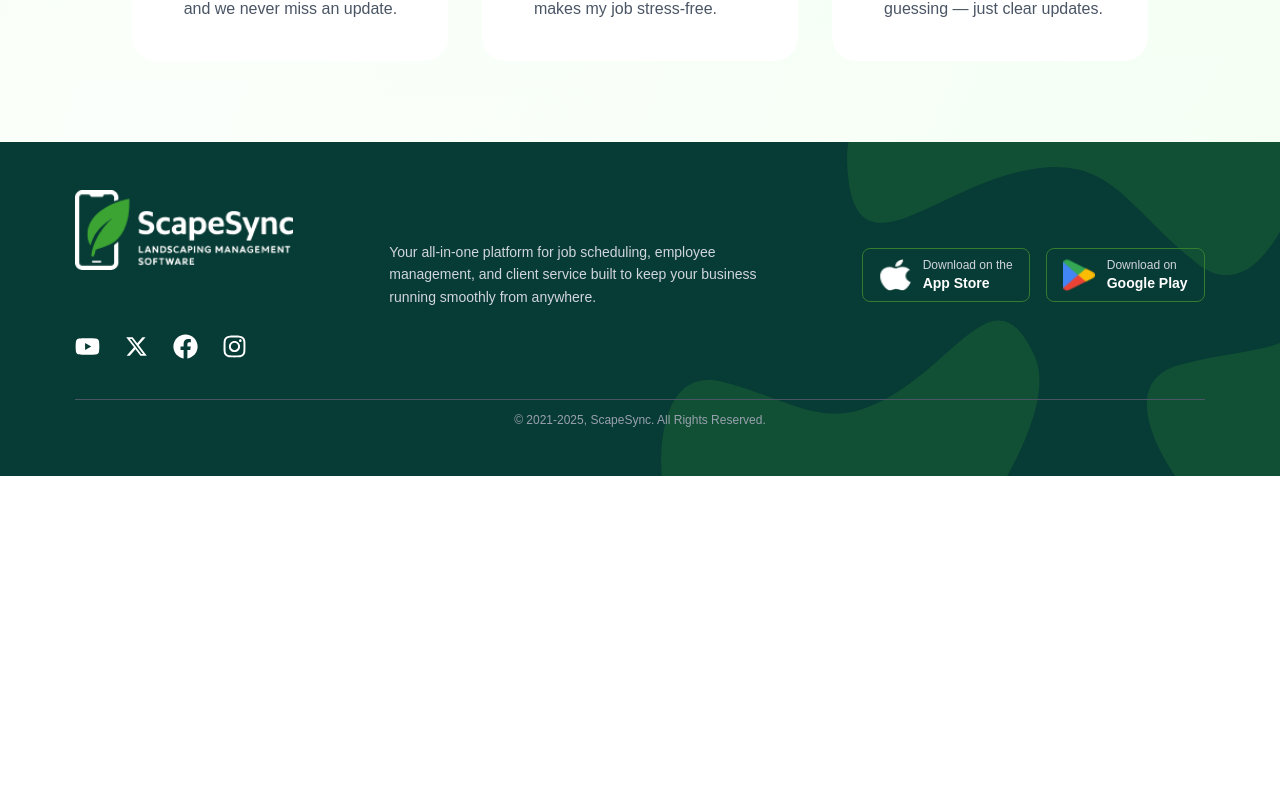
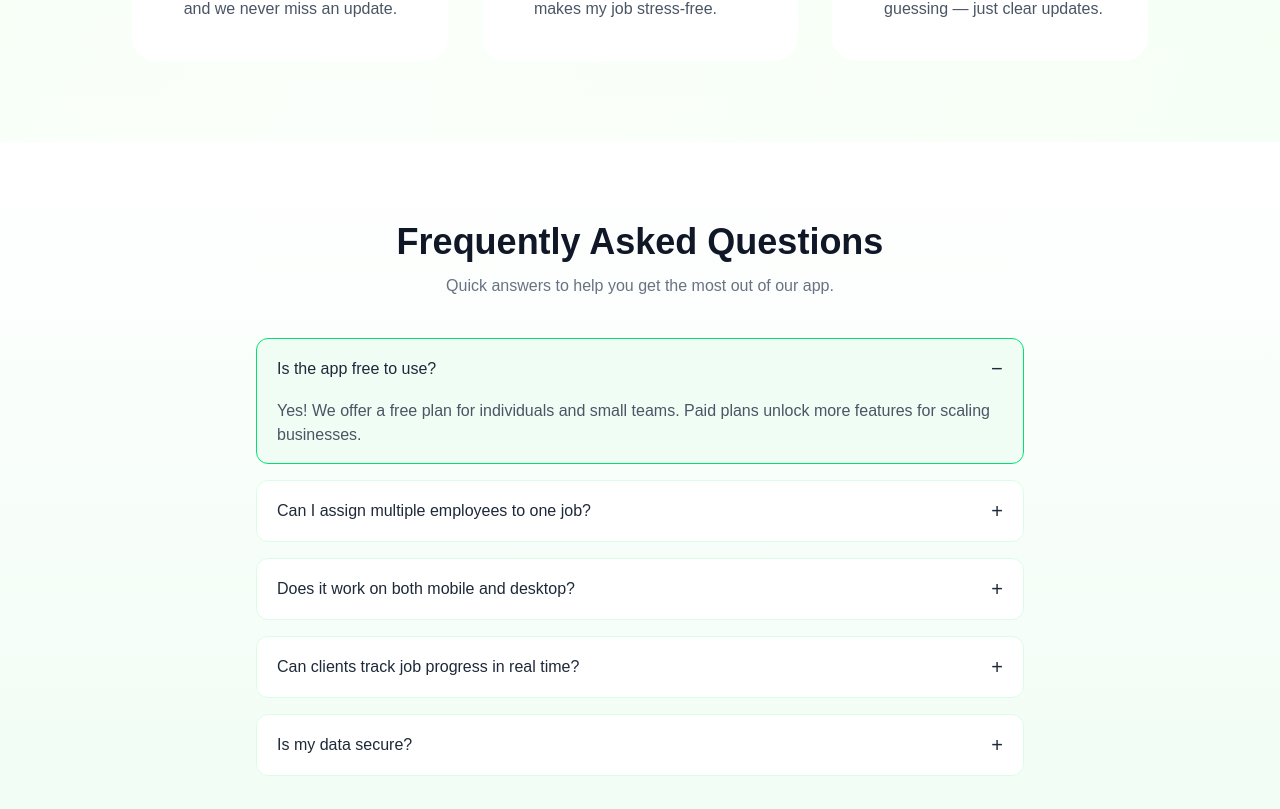
Before and after one commit to ItsMoumita/business-app-task, a React (Vite) app: page / in a window 1280 px wide. Shown: the part 2791-3600 px from the top of the page. Before the commit the page ends 3267 px from the top, so only its background shows below. Built offline with nearby package versions, Linux system fonts and the light colour scheme.

Commit message:
landing page

```diff
--- /dev/null
+++ b/src/components/Accordion.jsx
@@ -0,0 +1,103 @@
+"use client";
+import React, { useState } from "react";
+import { motion, AnimatePresence } from "framer-motion";
+
+const Accordion = () => {
+  const faqData = [
+    {
+      question: "Is the app free to use?",
+      answer:
+        "Yes! We offer a free plan for individuals and small teams. Paid plans unlock more features for scaling businesses.",
+    },
+    {
+      question: "Can I assign multiple employees to one job?",
+      answer:
+        "Yes, you can assign multiple employees to a single job, making it easy to collaborate and track work progress across your team.",
+    },
+    {
+      question: "Does it work on both mobile and desktop?",
+      answer:
+        "Absolutely! Our app is fully responsive and optimized to work seamlessly on both iOS, Android, and desktop browsers.",
+    },
+    {
+      question: "Can clients track job progress in real time?",
+      answer:
+        "Yes, clients receive real-time updates, notifications, and can view progress directly from the client portal.",
+    },
+    {
+      question: "Is my data secure?",
+      answer:
+        "We use enterprise-grade encryption and follow industry best practices to keep all your data safe and secure.",
+    },
+  ];
+
+  // set first accordion as open initially (index 0)
+  const [activeIndex, setActiveIndex] = useState(0);
+
+  const toggleAccordion = (index) => {
+    setActiveIndex(activeIndex === index ? null : index);
+  };
+
+  return (
+    <section  className="w-full py-20 bg-gradient-to-b from-white to-green-50 ">
+      <div className="w-11/12 max-w-3xl mx-auto">
+        {/* Section Heading */}
+        <h2 data-aos="zoom-in-down" className="text-3xl md:text-4xl font-bold text-center text-gray-900">
+          Frequently Asked Questions
+        </h2>
+        <p data-aos="zoom-in-down" className="text-center text-gray-500 mt-3 mb-10">
+          Quick answers to help you get the most out of our app.
+        </p>
+
+        {/* Accordion Items */}
+        <div data-aos="zoom-in-up" className="space-y-4">
+          {faqData.map((item, index) => (
+            <div
+              key={index}
+              className={`border rounded-xl transition-colors ${
+                activeIndex === index
+                  ? "border-green-400 bg-green-50"
+                  : "border-green-100 bg-white"
+              }`}
+            >
+              {/* Header */}
+              <button
+                className="flex justify-between items-center w-full px-5 py-4 text-left font-medium text-gray-800 focus:outline-none"
+                onClick={() => toggleAccordion(index)}
+              >
+                <span>{item.question}</span>
+                <motion.span
+                  animate={{ rotate: activeIndex === index ? 180 : 0 }}
+                  transition={{ duration: 0.3 }}
+                  className="text-xl"
+                >
+                  {activeIndex === index ? "−" : "+"}
+                </motion.span>
+              </button>
+
+              {/* Animated Answer */}
+              <AnimatePresence>
+                {activeIndex === index && (
+                  <motion.div
+                    key="content"
+                    initial={{ height: 0, opacity: 0 }}
+                    animate={{ height: "auto", opacity: 1 }}
+                    exit={{ height: 0, opacity: 0 }}
+                    transition={{ duration: 0.4, ease: "easeInOut" }}
+                    className="overflow-hidden"
+                  >
+                    <div className="px-5 pb-4 text-gray-600">
+                      {item.answer}
+                    </div>
+                  </motion.div>
+                )}
+              </AnimatePresence>
+            </div>
+          ))}
+        </div>
+      </div>
+    </section>
+  );
+};
+
+export default Accordion;
--- a/src/components/Hero.jsx
+++ b/src/components/Hero.jsx
@@ -1,4 +1,4 @@
-"use client";
+
 import React, { useEffect } from "react";
 import appleStore from "../assets/apple.png";
 import playStore from "../assets/Playstore.png";
--- a/src/components/Loader.jsx
+++ b/src/components/Loader.jsx
@@ -1,4 +1,4 @@
-"use client";
+
 import React from "react";
 import Lottie from "lottie-react";
 import sandyLoader from "../assets/SandyLoading.json";
--- a/src/index.css
+++ b/src/index.css
@@ -8,3 +8,10 @@ body{
   font-optical-sizing: auto;
   font-style: normal;
 }
+@keyframes fadeIn {
+  from { opacity: 0; transform: translateY(-5px); }
+  to { opacity: 1; transform: translateY(0); }
+}
+.animate-fadeIn {
+  animation: fadeIn 0.3s ease-out;
+}
--- a/src/pages/Home.jsx
+++ b/src/pages/Home.jsx
@@ -5,6 +5,7 @@ import Services from '../components/Services';
 import Footer from '../components/Footer';
 import Detail from '../components/Detail';
 import Testimonials from '../components/Testimonials';
+import Accordion from '../components/Accordion';
 
 const Home = () => {
     return (
@@ -14,6 +15,7 @@ const Home = () => {
             <Services></Services>
             <Detail></Detail>
             <Testimonials></Testimonials>
+            <Accordion></Accordion>
             <Footer></Footer>
         </div>
     );
```
Also changed, not shown: src/pages/Register.jsx (added).
